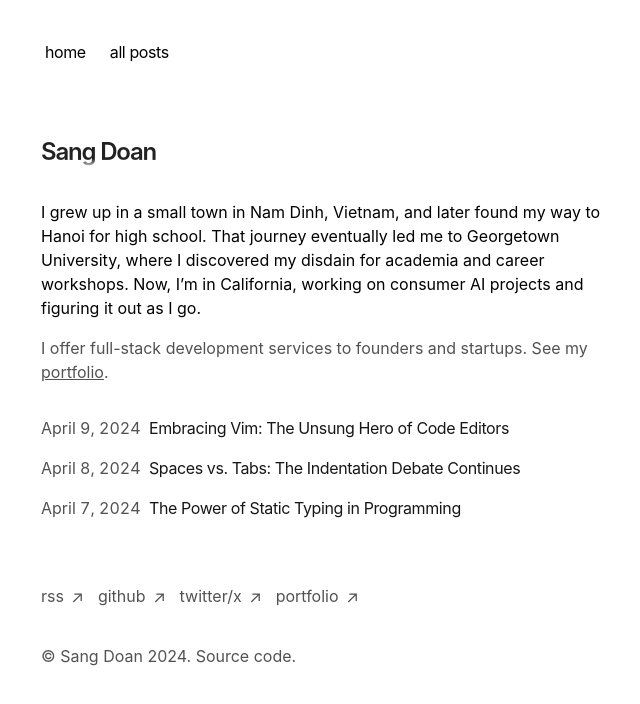
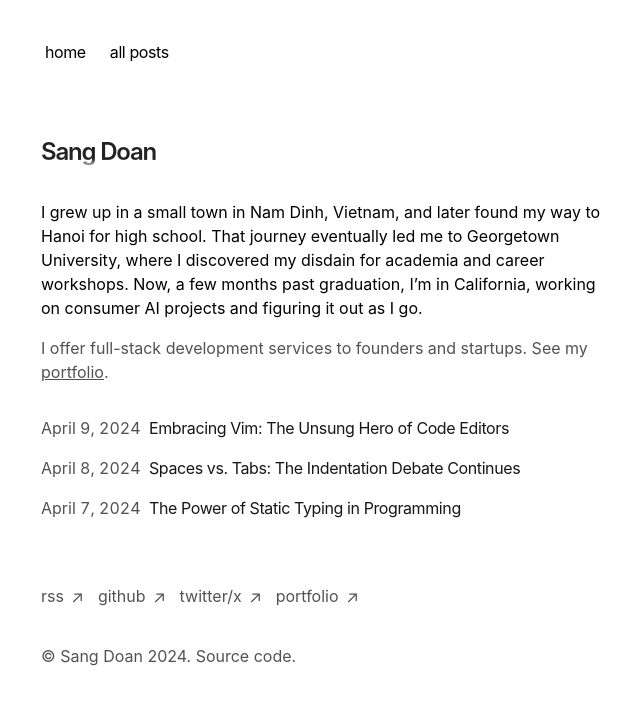
Before and after one commit to sangddn/blog, a Next.js app: page / in a window 1280 px wide. Shown: the top 704 px of the page, without its empty margins (311-951 px from the left). Built offline with nearby package versions, Linux system fonts and the light colour scheme; a web font is replaced by a local one.

Commit message:
Update page.tsx

```diff
--- a/app/page.tsx
+++ b/app/page.tsx
@@ -10,7 +10,7 @@ export default function Page() {
         {`I grew up in a small town in Nam Dinh, Vietnam, and later found my way to Hanoi for high school.
         That journey eventually led me to Georgetown University,
         where I discovered my disdain for academia and career workshops.
-        Now, I’m in California, working on consumer AI projects and figuring it out as I go.`}
+        Now, a few months past graduation, I’m in California, working on consumer AI projects and figuring it out as I go.`}
       </p>
       <p className="text-neutral-600 dark:text-neutral-400">
         {`I offer full-stack development services to founders and startups. See my `}
```
